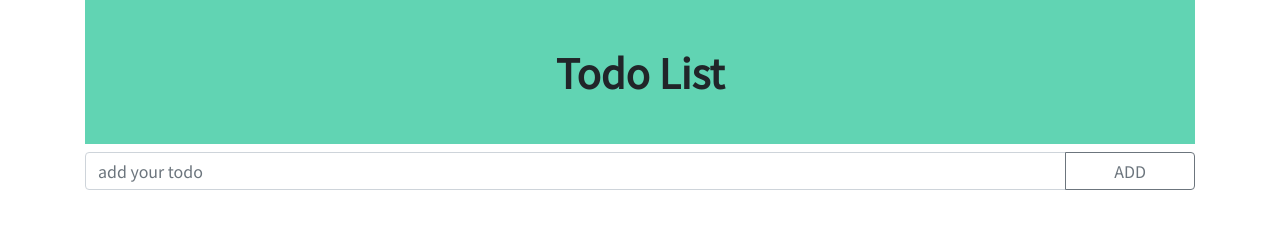
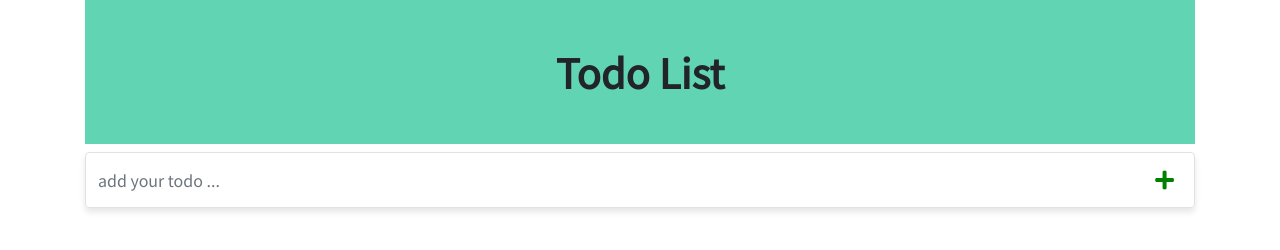
Before and after one commit to rigenski/simple-todo-app, a plain HTML site: page index.html in a window 1280 px wide. Drawn offline with nearby package versions, Linux system fonts and the light colour scheme.

Commit message:
add button

```diff
--- a/index.html
+++ b/index.html
@@ -34,20 +34,28 @@
         <h1 class="text-center pt-5 pb-5" id="text-brand">Todo List</h1>
       </header>
       <form action="#">
-        <div class="input-group mb-3">
+        <div
+          class="input-group mb-3 border d-flex justify-content-between pt-2 pb-2 rounded"
+          id="form"
+        >
           <input
             type="text"
-            class="form-control"
-            placeholder="add your todo"
+            class="form-control shadow-none border-0"
+            placeholder="add your todo ..."
             aria-label="Recipient's username"
             aria-describedby="button-addon2"
             id="input-text"
           />
-          <!-- <button type="submit" id="button-add" onclick="add()">
+          <button
+            type="submit"
+            id="button-add"
+            class="btn btn-primary shadow-none"
+            onclick="add()"
+          >
             <i class="fas fa-plus fa-lg"></i>
-          </button> -->
+          </button>
 
-          <div class="input-group-append">
+          <!-- <div class="input-group-append">
             <button
               class="btn btn-outline-secondary pr-5 pl-5"
               type="submit"
@@ -56,7 +64,7 @@
             >
               ADD
             </button>
-          </div>
+          </div> -->
         </div>
       </form>
 
--- a/src/css/style.css
+++ b/src/css/style.css
@@ -13,17 +13,26 @@
   font-weight: bold;
 }
 
-.fa-times {
-  color: red;
-  cursor: pointer;
+#form {
+  box-shadow: 0px 4px 6px rgba(0, 0, 0, 0.1);
 }
-/* #button-add {
-  position: absolute;
-  border: 0;
+
+#input-text {
   background: none;
 }
 
 .fa-plus {
   color: green;
   cursor: pointer;
-} */
+}
+
+#button-add {
+  border: 0;
+  background: none;
+  padding-right: 20px;
+}
+
+.fa-times {
+  color: red;
+  cursor: pointer;
+}
```
